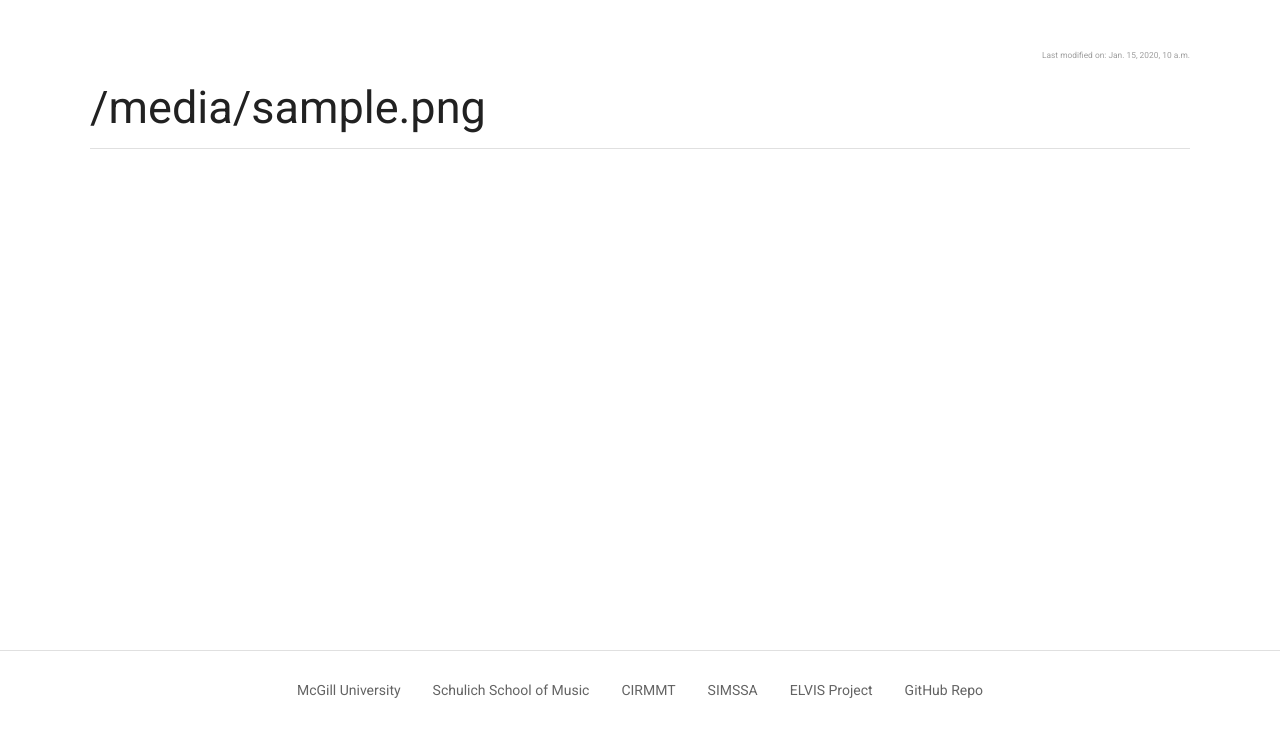
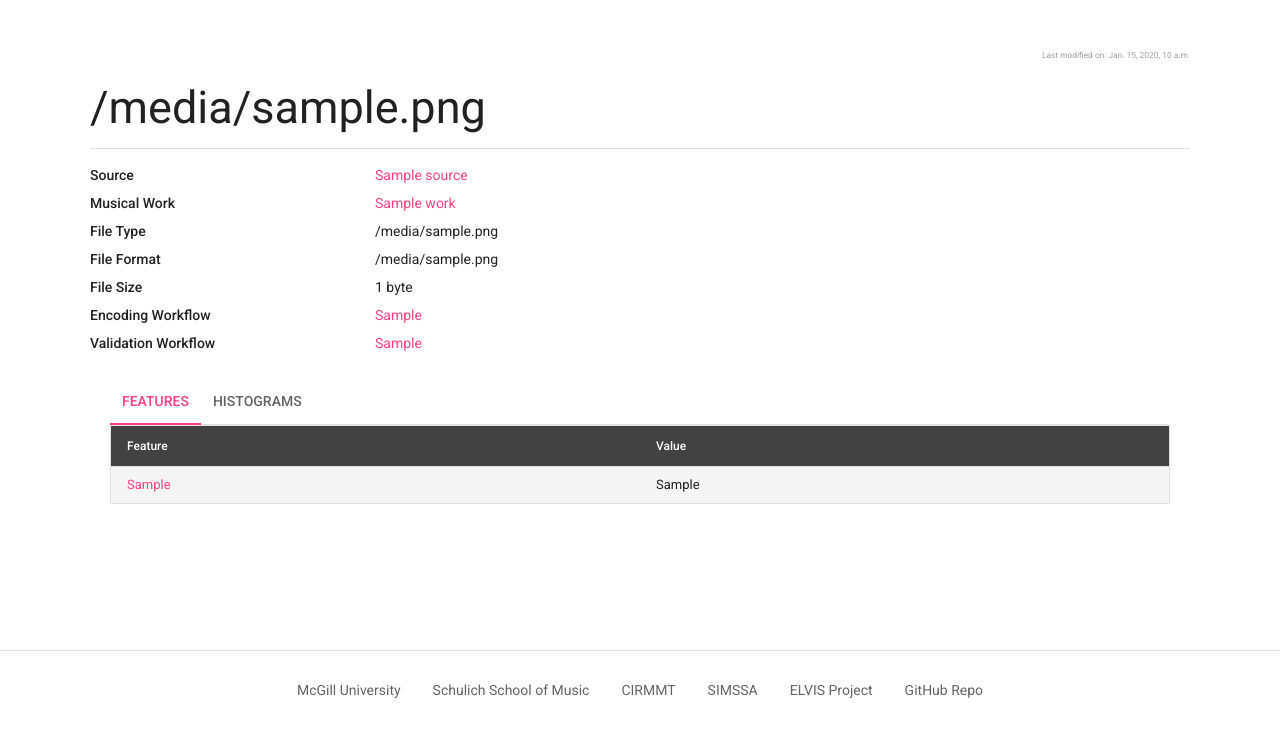
Before and after one commit to ELVIS-Project/simssadb, a Django app: template database/templates/database/file_detail.html in a window 1280 px wide. Shown: the part 56-800 px from the top of the page. Run offline with Django 3.2, Linux system fonts and the light colour scheme; the template is opened without the code that fills it: most values are stand-ins (such as "Sample title", 1, 10 or a date in 2020); data that the repository does not hold is empty; parts of the project's set-up code (start-up, migrations or seed data) failed here and were passed over; some libraries are stand-ins or nearby versions.

Commit message:
expand template for file detail

```diff
--- a/database/templates/database/file_detail.html
+++ b/database/templates/database/file_detail.html
@@ -1,5 +1,95 @@
 {% extends "database/base.html" %}
-
+{% load template_helpers %}
 {% block content %}
 {% include 'database/detail_title.html' with object=file %}
+
+{% comment %} TODO: Add links {% endcomment %}
+<dl class="row">
+    <dt class="col-sm-3">
+        Source
+    </dt>
+    <dd class="col-sm-9">
+        <a href="{{ file.instantiates.source.get_absolute_url }}">{{ file.instantiates.source }}</a>
+    </dd>
+    <dt class="col-sm-3">
+        Musical Work
+    </dt>
+    <dd class="col-sm-9">
+        <a href="{{ file.instantiates.work.get_absolute_url }}">{{ file.instantiates.work }}</a>
+    </dd>
+    <dt class="col-sm-3">
+        File Type
+    </dt>
+    <dd class="col-sm-9">
+        {{ file.get_file_type_display }}
+    </dd>
+    <dt class="col-sm-3">
+        File Format
+    </dt>
+    <dd class="col-sm-9">
+        {{ file.file_format }}
+    </dd>
+    <dt class="col-sm-3">
+        File Size
+    </dt>
+    <dd class="col-sm-9">
+        {{ file.file.size|filesizeformat }}
+    </dd>
+    {% if file.encoding_worflow %}
+        <dt class="col-sm-3">
+            Encoding Workflow
+        </dt>
+        <dd class="col-sm-9">
+            <a href=#>{{ file.encoding_worflow }}</a>
+        </dd>
+    {% endif %}
+    {% if file.validation_worflow %}
+        <dt class="col-sm-3">
+            Validation Workflow
+        </dt>
+        <dd class="col-sm-9">
+            <a href=#>{{ file.validation_worflow }}</a>
+        </dd>
+    {% endif %}
+</dl>
+<div class="container">
+    <ul class="nav nav-tabs" id="tabs" role="tablist">
+        <li class="nav-item">
+            <a class="nav-link active" id="features-tab" data-toggle="tab" href="#features" role="tab" aria-controls="features" aria-selected="true">Features</a>
+        </li>
+        <li class="nav-item">
+            <a class="nav-link" id="histograms-tab" data-toggle="tab" href="#histograms" role="tab" aria-controls="histograms" aria-selected="true">Histograms</a>
+        </li>
+    </ul>
+    <div class="tab-content" id="tabs-content">
+        <div class="tab-pane fade show active" id="features" role="tabpanel" aria-labelledby="features-tab">
+            <table class="table table-striped table-bordered table-sm">
+                <thead class="thead-dark">
+                    <tr>
+                        <th scope="col">Feature</th>
+                        <th scope="col">Value</th>
+                    </tr>
+                </thead>
+                <tbody>
+                    {% for feature in file.scalar_features|dictsort:"code" %}
+                        <tr>
+                            <td> <a href="#"> {{ feature.instance_of_feature }}</td>
+                            <td> {{ feature.value.0 }} </td>
+                        </tr>
+                    {% endfor %}
+                </tbody>
+            </table>
+        </div>
+        <div class="tab-pane fade" id="histograms" role="tabpanel" aria-labelledby="histograms-tab">
+            <ul class="list-group">
+            {% for histogram in file.histograms %}
+                <li class="list-group-item">
+                    <a href=#> {{ histogram }} </a>
+                </li>
+            {% endfor %}
+            </ul>
+        </div>
+    </div>
+</div>
+
 {% endblock %}
```
